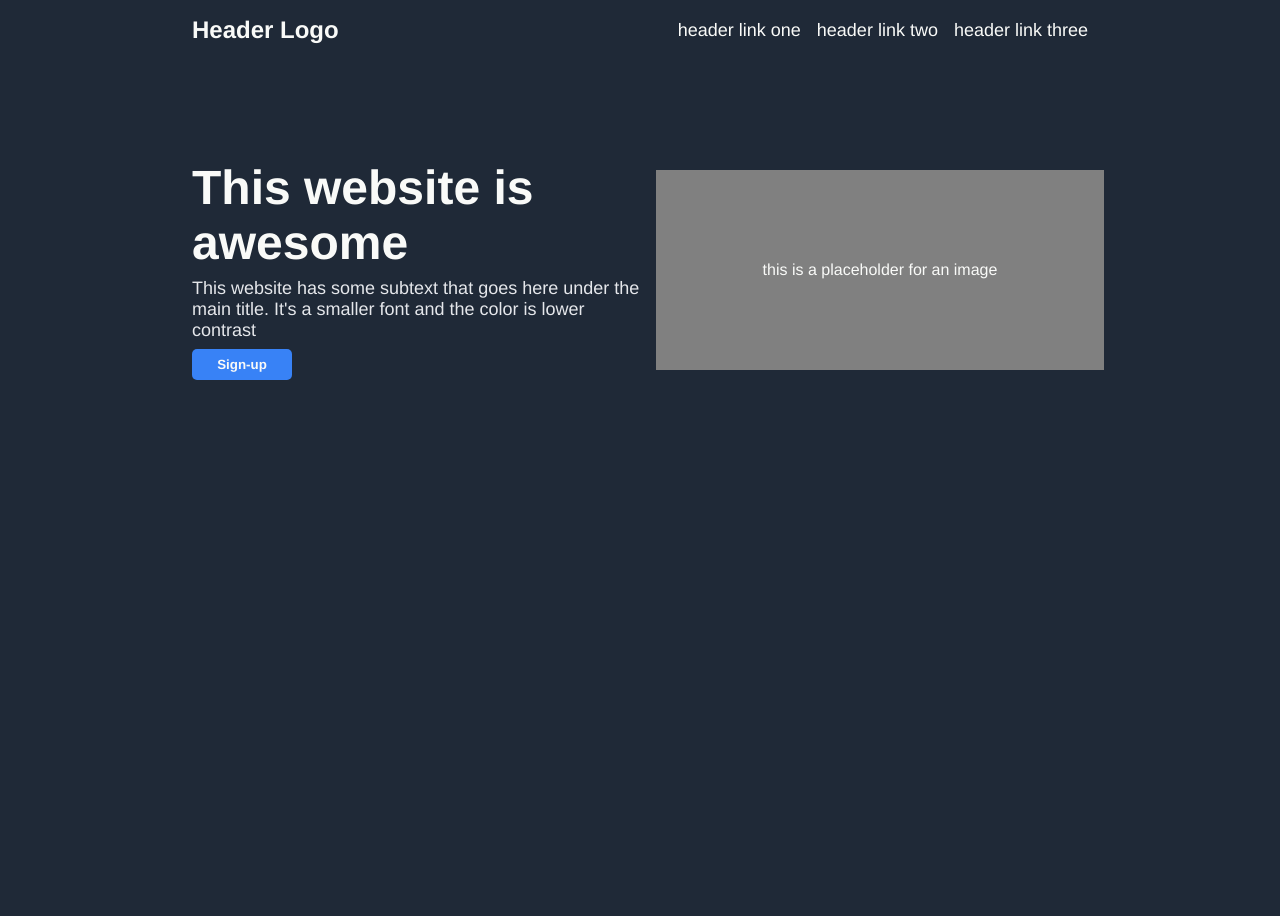
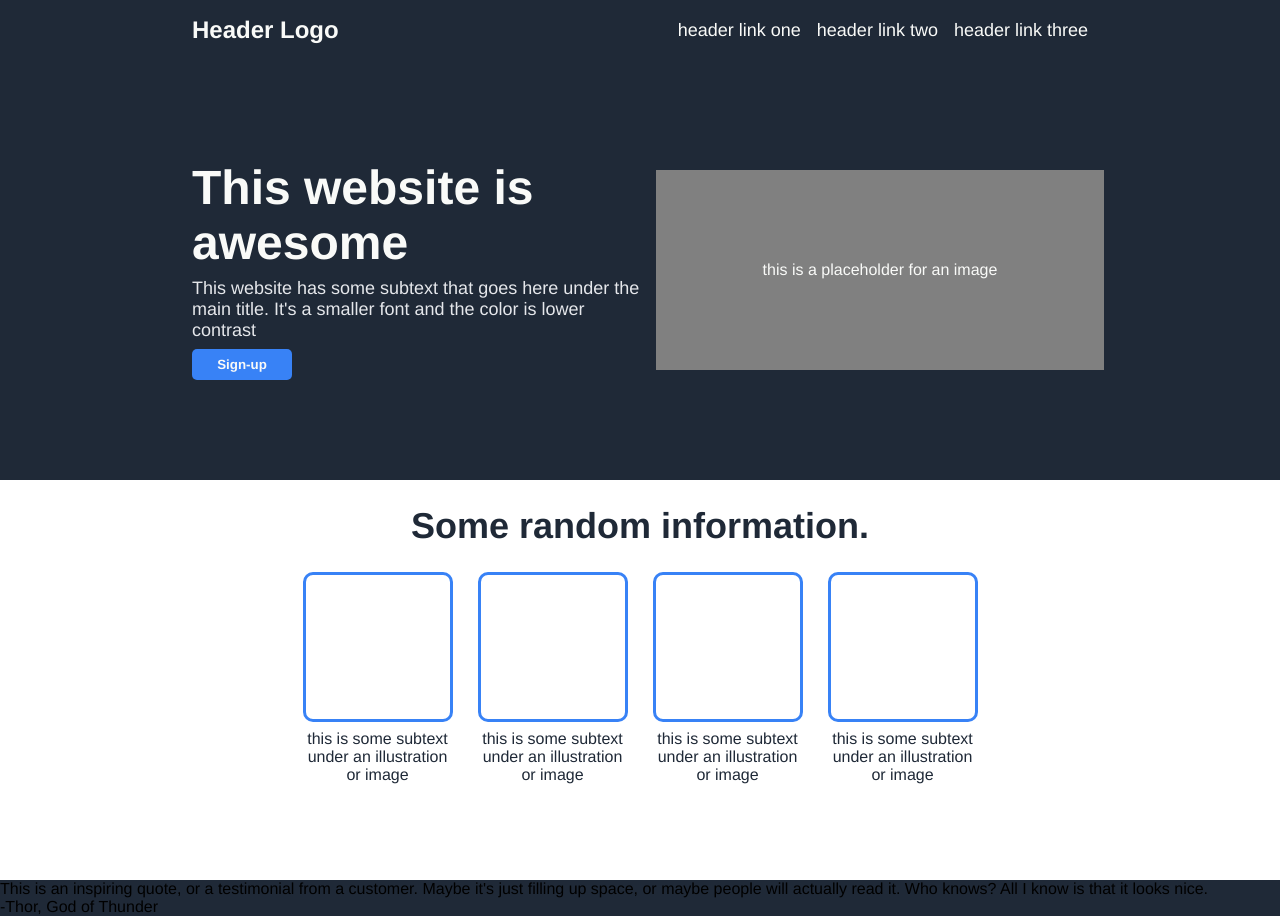
Before and after one commit to annieol/landing-page1, a plain HTML site: page index.html in a window 1280 px wide. Before the commit the page ends 800 px from the top, so only its background shows below. Drawn offline with Linux system fonts and the light colour scheme.

Commit message:
add third page section for quote

```diff
--- a/index.html
+++ b/index.html
@@ -30,5 +30,41 @@
             </div>
     </div>
         </div>
+<div class="part-2">
+    <h1 class="header-2">Some random information.</h1>
+    <div class="cards">
+    <figure>
+        <div class="card"> </div>
+            <figcaption class="caption">this is some subtext under an
+            illustration or image</figcaption>
+    </figure>
+    <figure>
+        <div class="card"> </div>
+            <figcaption class="caption">this is some subtext under an
+            illustration or image</figcaption>
+    </figure>
+    <figure>
+        <div class="card"> </div>
+            <figcaption class="caption">this is some subtext under an
+            illustration or image</figcaption>
+    </figure>
+    <figure>
+        <div class="card"> </div>
+            <figcaption class="caption">this is some subtext under an
+            illustration or image</figcaption>
+    </figure>
+    </div>
+</div>
+<div class="part-3">
+    <p class="quote">
+        This is an inspiring quote, or a
+        testimonial from a customer. Maybe it's just filling
+         up space, or maybe people will actually read it.
+         Who knows? All I know is that it looks nice.
+    </p>
+    <p class="thor">
+        -Thor, God of Thunder
+    </p>
+</div>
     </body>
 </html>
```
